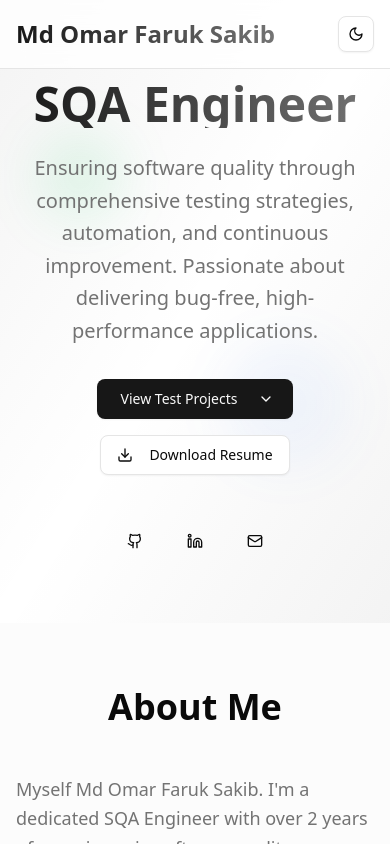
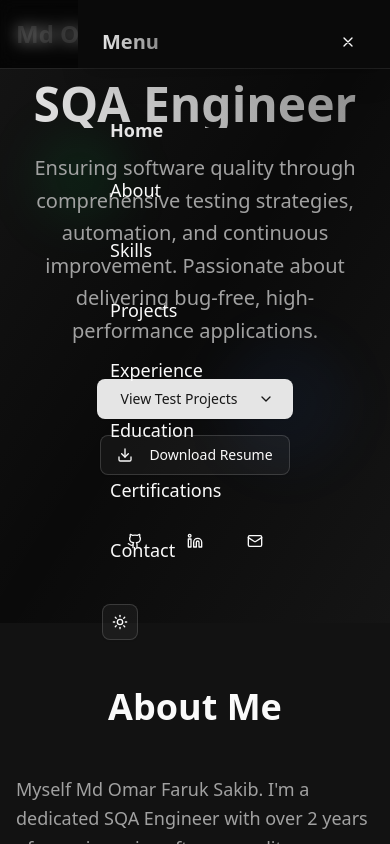
Before and after one commit to sakibkst/sakibeportfolio, a React (Vite) app: page / in a window 390 px wide. Both pictures are taken after a click on the button 356 px from the left and 34 px from the top of the page. Shown: the top 844 px of the page. Built offline with nearby package versions, Linux system fonts and the light colour scheme.

Commit message:
Mobile nav bar added

```diff
--- a/src/App.jsx
+++ b/src/App.jsx
@@ -7,6 +7,7 @@ import 'swiper/css/navigation';
 import 'swiper/css/pagination';
 import { motion, AnimatePresence } from 'framer-motion'
 import { Button } from '@/components/ui/button.jsx'
+import { useRef } from 'react'
 import { Card, CardContent, CardDescription, CardHeader, CardTitle } from '@/components/ui/card.jsx'
 import { Badge } from '@/components/ui/badge.jsx'
 import { Input } from '@/components/ui/input.jsx'
@@ -48,6 +49,8 @@ function App() {
   const [darkMode, setDarkMode] = useState(true)
   const [activeSection, setActiveSection] = useState('home')
   const [isVisible, setIsVisible] = useState({})
+  const [mobileNavOpen, setMobileNavOpen] = useState(false)
+  const navRef = useRef()
 
   useEffect(() => {
     if (darkMode) {
@@ -232,6 +235,7 @@ function App() {
         initial={{ y: -100 }}
         animate={{ y: 0 }}
         className="fixed top-0 w-full bg-background/80 backdrop-blur-md border-b border-border z-50"
+        ref={navRef}
       >
         <div className="container mx-auto px-4 py-4 flex justify-between items-center">
           <motion.div
@@ -240,6 +244,7 @@ function App() {
           >
             Md Omar Faruk Sakib
           </motion.div>
+          {/* Desktop Nav */}
           <div className="hidden md:flex space-x-6">
             {['home', 'about', 'skills', 'projects', 'experience', 'education', 'certifications', 'contact'].map((section) => (
               <motion.button
@@ -261,7 +266,13 @@ function App() {
               </motion.button>
             ))}
           </div>
-          <motion.div whileHover={{ scale: 1.1 }} whileTap={{ scale: 0.9 }}>
+          {/* Mobile Hamburger */}
+          <div className="md:hidden flex items-center">
+            <Button variant="outline" size="icon" onClick={() => setMobileNavOpen(true)} aria-label="Open navigation menu">
+              <svg width="28" height="28" fill="none" stroke="currentColor" strokeWidth="2" viewBox="0 0 24 24"><path strokeLinecap="round" strokeLinejoin="round" d="M4 6h16M4 12h16M4 18h16"/></svg>
+            </Button>
+          </div>
+          <motion.div whileHover={{ scale: 1.1 }} whileTap={{ scale: 0.9 }} className="hidden md:block">
             <Button variant="outline" size="icon" onClick={toggleDarkMode}>
               <AnimatePresence mode="wait">
                 {darkMode ? (
@@ -289,6 +300,51 @@ function App() {
             </Button>
           </motion.div>
         </div>
+        {/* Mobile Nav Drawer */}
+        <AnimatePresence>
+          {mobileNavOpen && (
+            <motion.div
+              initial={{ x: '100%' }}
+              animate={{ x: 0 }}
+              exit={{ x: '100%' }}
+              transition={{ type: 'spring', stiffness: 300, damping: 30 }}
+              className="fixed inset-0 z-50 bg-black/40 backdrop-blur-sm flex justify-end md:hidden"
+              onClick={() => setMobileNavOpen(false)}
+            >
+              <motion.div
+                initial={{ x: '100%' }}
+                animate={{ x: 0 }}
+                exit={{ x: '100%' }}
+                transition={{ type: 'spring', stiffness: 300, damping: 30 }}
+                className="w-4/5 max-w-xs h-full bg-background shadow-xl p-6 flex flex-col gap-8 relative"
+                onClick={e => e.stopPropagation()}
+              >
+                <div className="flex justify-between items-center mb-4">
+                  <span className="text-xl font-bold bg-gradient-to-r from-primary to-primary/60 bg-clip-text text-transparent">Menu</span>
+                  <Button variant="ghost" size="icon" onClick={() => setMobileNavOpen(false)} aria-label="Close navigation menu">
+                    <svg width="28" height="28" fill="none" stroke="currentColor" strokeWidth="2" viewBox="0 0 24 24"><path strokeLinecap="round" strokeLinejoin="round" d="M6 18L18 6M6 6l12 12"/></svg>
+                  </Button>
+                </div>
+                <nav className="flex flex-col gap-4">
+                  {['home', 'about', 'skills', 'projects', 'experience', 'education', 'certifications', 'contact'].map((section) => (
+                    <button
+                      key={section}
+                      onClick={() => { setMobileNavOpen(false); scrollToSection(section); }}
+                      className={`capitalize text-lg text-left px-2 py-2 rounded hover:bg-primary/10 transition-colors ${activeSection === section ? 'text-primary font-semibold' : ''}`}
+                    >
+                      {section}
+                    </button>
+                  ))}
+                </nav>
+                <div className="flex gap-4 mt-auto">
+                  <Button variant="outline" size="icon" onClick={toggleDarkMode}>
+                    {darkMode ? <Sun className="h-5 w-5" /> : <Moon className="h-5 w-5" />}
+                  </Button>
+                </div>
+              </motion.div>
+            </motion.div>
+          )}
+        </AnimatePresence>
       </motion.nav>
 
       {/* Hero Section */}
```
